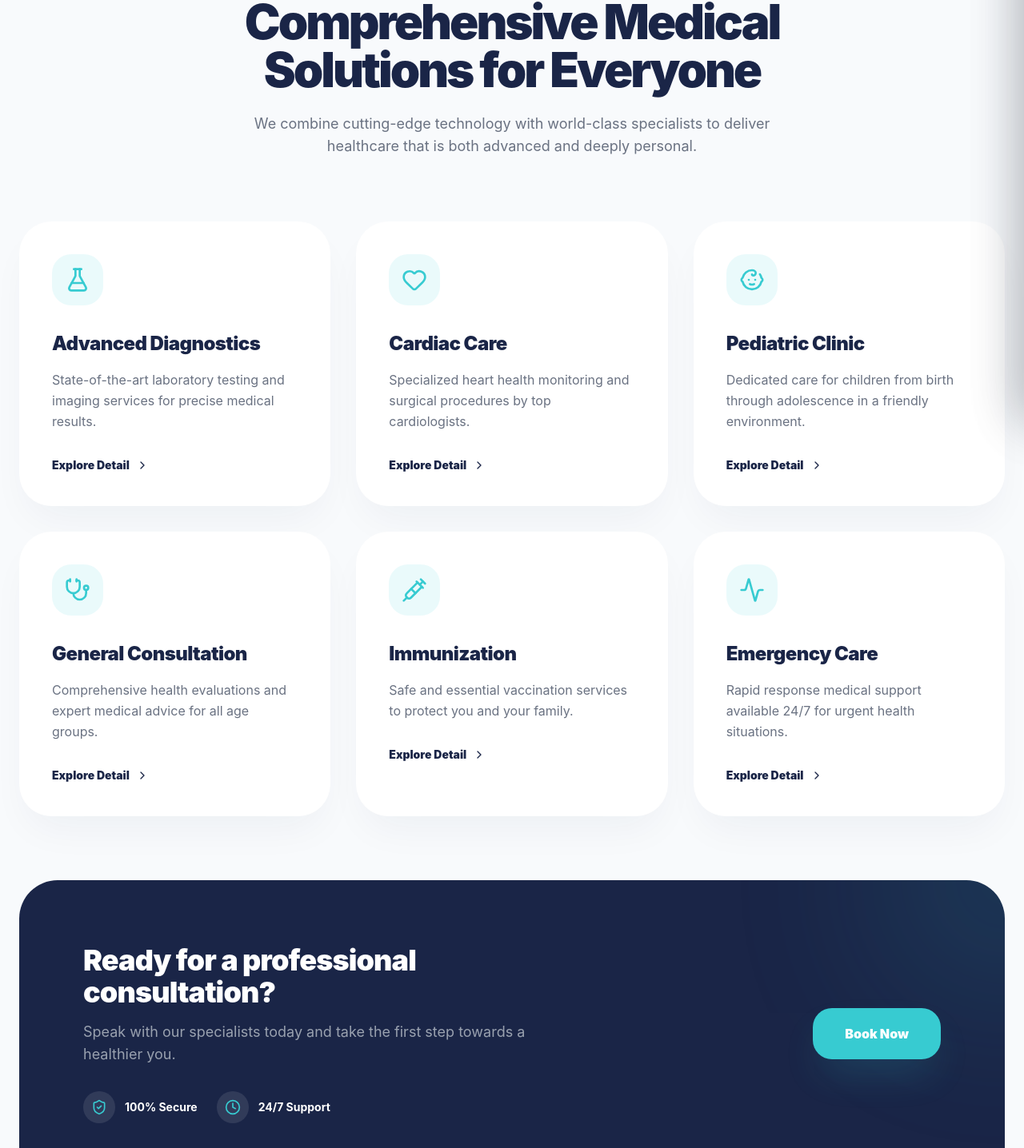
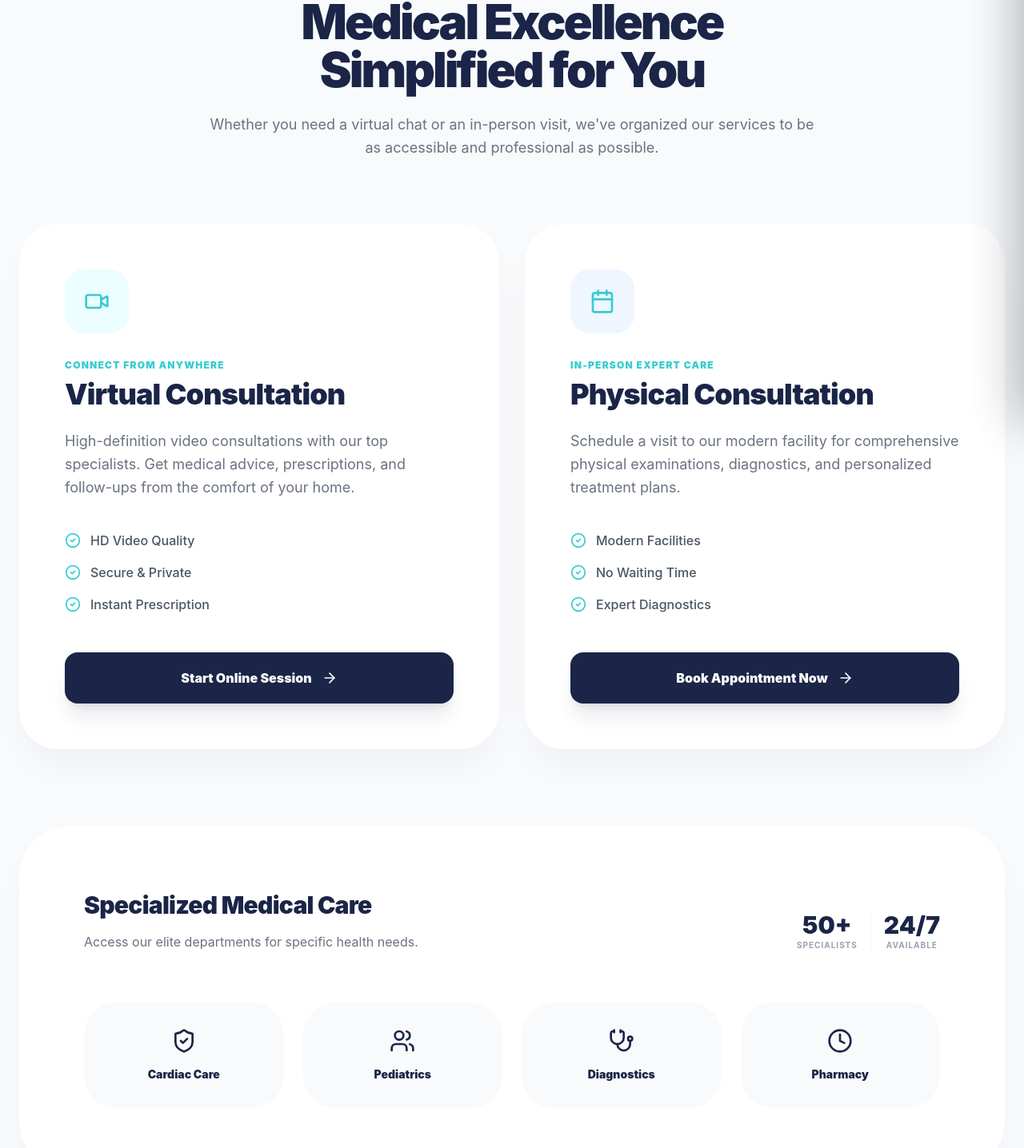
Before and after one commit to Godstimemoses555/ReactPro, a React (Vite) app in the folder demohealthcare/: page /services in a window 1280 px wide. Shown: the part 258-1694 px from the top of the page at 80% size. Built offline with nearby package versions, Linux system fonts and the light colour scheme.

Commit message:
feat: redesign Services page as a consultation hub and ensure all routing is functional

```diff
--- a/demohealthcare/src/Pages/Services.jsx
+++ b/demohealthcare/src/Pages/Services.jsx
@@ -1,68 +1,60 @@
 import React from 'react';
 import { motion } from 'framer-motion';
 import {
+    Video,
+    Calendar,
     Stethoscope,
-    Heart,
-    Baby,
-    FlaskConical,
-    Syringe,
-    Activity,
-    ChevronRight,
+    ArrowRight,
+    CheckCircle2,
     ShieldCheck,
-    Clock
+    Clock,
+    Users
 } from 'lucide-react';
+import { useNavigate } from 'react-router-dom';
 
 const Services = () => {
-    const services = [
+    const navigate = useNavigate();
+
+    const mainServices = [
         {
-            icon: <FlaskConical className="text-[#37CBD1]" size={32} />,
-            title: "Advanced Diagnostics",
-            description: "State-of-the-art laboratory testing and imaging services for precise medical results.",
-            delay: 0.1
+            title: "Virtual Consultation",
+            subtitle: "Connect from Anywhere",
+            description: "High-definition video consultations with our top specialists. Get medical advice, prescriptions, and follow-ups from the comfort of your home.",
+            icon: <Video size={32} className="text-[#37CBD1]" />,
+            path: "/consultation-room",
+            color: "bg-cyan-50",
+            features: ["HD Video Quality", "Secure & Private", "Instant Prescription"]
         },
         {
-            icon: <Heart className="text-[#37CBD1]" size={32} />,
-            title: "Cardiac Care",
-            description: "Specialized heart health monitoring and surgical procedures by top cardiologists.",
-            delay: 0.2
-        },
-        {
-            icon: <Baby className="text-[#37CBD1]" size={32} />,
-            title: "Pediatric Clinic",
-            description: "Dedicated care for children from birth through adolescence in a friendly environment.",
-            delay: 0.3
-        },
-        {
-            icon: <Stethoscope className="text-[#37CBD1]" size={32} />,
-            title: "General Consultation",
-            description: "Comprehensive health evaluations and expert medical advice for all age groups.",
-            delay: 0.4
-        },
-        {
-            icon: <Syringe className="text-[#37CBD1]" size={32} />,
-            title: "Immunization",
-            description: "Safe and essential vaccination services to protect you and your family.",
-            delay: 0.5
-        },
-        {
-            icon: <Activity className="text-[#37CBD1]" size={32} />,
-            title: "Emergency Care",
-            description: "Rapid response medical support available 24/7 for urgent health situations.",
-            delay: 0.6
+            title: "Physical Consultation",
+            subtitle: "In-Person Expert Care",
+            description: "Schedule a visit to our modern facility for comprehensive physical examinations, diagnostics, and personalized treatment plans.",
+            icon: <Calendar size={32} className="text-[#37CBD1]" />,
+            path: "/consultation",
+            color: "bg-blue-50",
+            features: ["Modern Facilities", "No Waiting Time", "Expert Diagnostics"]
         }
     ];
 
+    const additionalServices = [
+        { title: "Cardiac Care", icon: <HeartIcon /> },
+        { title: "Pediatrics", icon: <BabyIcon /> },
+        { title: "Diagnostics", icon: <FlaskIcon /> },
+        { title: "Pharmacy", icon: <PillsIcon /> }
+    ];
+
     return (
-        <div className="pt-32 pb-24 px-6 bg-[#F8FAFC]">
-            <div className="max-w-7xl mx-auto">
-                {/* Header */}
-                <div className="text-center mb-20">
+        <div className="min-h-screen bg-[#F8FAFC] pt-32 pb-24">
+            <div className="max-w-7xl mx-auto px-6">
+
+                {/* Header Section */}
+                <div className="text-center max-w-3xl mx-auto mb-20">
                     <motion.span
                         initial={{ opacity: 0, y: 10 }}
                         animate={{ opacity: 1, y: 0 }}
                         className="text-[10px] font-black uppercase tracking-[0.4em] text-[#37CBD1] mb-4 block"
                     >
-                        Our Expertise
+                        Our Service Hub
                     </motion.span>
                     <motion.h1
                         initial={{ opacity: 0, y: 20 }}
@@ -70,79 +62,109 @@ const Services = () => {
                         transition={{ delay: 0.1 }}
                         className="text-4xl md:text-6xl font-black text-[#1A2547] tracking-tighter mb-6"
                     >
-                        Comprehensive Medical <br /> Solutions for Everyone
+                        Medical Excellence <br /> Simplified for You
                     </motion.h1>
                     <motion.p
                         initial={{ opacity: 0, y: 20 }}
                         animate={{ opacity: 1, y: 0 }}
                         transition={{ delay: 0.2 }}
-                        className="text-gray-500 text-lg max-w-2xl mx-auto"
+                        className="text-gray-500 text-lg leading-relaxed"
                     >
-                        We combine cutting-edge technology with world-class specialists to deliver
-                        healthcare that is both advanced and deeply personal.
+                        Whether you need a virtual chat or an in-person visit, we've organized our services
+                        to be as accessible and professional as possible.
                     </motion.p>
                 </div>
 
-                {/* Services Grid */}
-                <div className="grid grid-cols-1 md:grid-cols-2 lg:grid-cols-3 gap-8">
-                    {services.map((service, index) => (
+                {/* Main Hub: Consultation Options */}
+                <div className="grid grid-cols-1 lg:grid-cols-2 gap-8 mb-24">
+                    {mainServices.map((service, index) => (
                         <motion.div
                             key={index}
-                            initial={{ opacity: 0, y: 30 }}
-                            whileInView={{ opacity: 1, y: 0 }}
-                            transition={{ delay: service.delay, duration: 0.5 }}
+                            initial={{ opacity: 0, x: index === 0 ? -20 : 20 }}
+                            whileInView={{ opacity: 1, x: 0 }}
+                            transition={{ duration: 0.6 }}
                             viewport={{ once: true }}
-                            whileHover={{ y: -10 }}
-                            className="bg-white p-10 rounded-[40px] shadow-2xl shadow-[#1A2547]/5 border border-white hover:border-[#37CBD1]/20 transition-all group"
+                            className="bg-white rounded-[48px] p-10 md:p-14 shadow-2xl shadow-[#1A2547]/5 border border-white flex flex-col justify-between group hover:shadow-cyan-500/10 transition-all"
                         >
-                            <div className="w-16 h-16 bg-[#37CBD1]/10 rounded-3xl flex items-center justify-center mb-8 group-hover:bg-[#37CBD1] group-hover:text-white transition-colors duration-500">
+                            <div>
+                                <div className={`w-20 h-20 ${service.color} rounded-3xl flex items-center justify-center mb-8`}>
                                     {service.icon}
                                 </div>
-                            <h3 className="text-2xl font-black text-[#1A2547] mb-4 tracking-tight">{service.title}</h3>
-                            <p className="text-gray-500 leading-relaxed mb-8">
+                                <span className="text-[#37CBD1] font-black text-xs uppercase tracking-widest mb-2 block">
+                                    {service.subtitle}
+                                </span>
+                                <h2 className="text-3xl md:text-4xl font-black text-[#1A2547] mb-6 tracking-tight">
+                                    {service.title}
+                                </h2>
+                                <p className="text-gray-500 text-lg leading-relaxed mb-10">
                                     {service.description}
                                 </p>
-                            <button className="flex items-center gap-2 text-sm font-black text-[#1A2547] group-hover:text-[#37CBD1] transition-colors">
-                                Explore Detail <ChevronRight size={16} />
+
+                                <div className="space-y-4 mb-12">
+                                    {service.features.map((feature, i) => (
+                                        <div key={i} className="flex items-center gap-3 text-gray-600 font-medium">
+                                            <CheckCircle2 size={20} className="text-[#37CBD1]" />
+                                            {feature}
+                                        </div>
+                                    ))}
+                                </div>
+                            </div>
+
+                            <button
+                                onClick={() => navigate(service.path)}
+                                className="w-full py-5 bg-[#1A2547] text-white rounded-2xl font-black flex items-center justify-center gap-3 group-hover:bg-[#37CBD1] transition-all transform group-hover:-translate-y-1 shadow-xl shadow-[#1A2547]/10"
+                            >
+                                {index === 0 ? 'Start Online Session' : 'Book Appointment Now'}
+                                <ArrowRight size={20} className="group-hover:translate-x-2 transition-transform" />
                             </button>
                         </motion.div>
                     ))}
                 </div>
 
-                {/* Bottom CTA */}
-                <motion.div
-                    initial={{ opacity: 0, scale: 0.95 }}
-                    whileInView={{ opacity: 1, scale: 1 }}
-                    className="mt-20 bg-[#1A2547] rounded-[48px] p-12 md:p-20 relative overflow-hidden text-white"
-                >
-                    <div className="absolute top-0 right-0 w-64 h-64 bg-[#37CBD1] rounded-full blur-[120px] opacity-20 -mr-32 -mt-32"></div>
-                    <div className="relative z-10 flex flex-col md:flex-row items-center justify-between gap-12">
-                        <div className="max-w-xl">
-                            <h2 className="text-3xl md:text-4xl font-black tracking-tight mb-4">Ready for a professional consultation?</h2>
-                            <p className="text-gray-400 text-lg mb-8">Speak with our specialists today and take the first step towards a healthier you.</p>
-                            <div className="flex flex-wrap gap-6">
-                                <div className="flex items-center gap-3">
-                                    <div className="w-10 h-10 bg-white/10 rounded-full flex items-center justify-center">
-                                        <ShieldCheck size={20} className="text-[#37CBD1]" />
+                {/* Additional Care Grid */}
+                <div className="bg-white rounded-[64px] p-12 md:p-20 shadow-2xl shadow-[#1A2547]/5 border border-white">
+                    <div className="flex flex-col md:flex-row justify-between items-end mb-16 gap-8 text-center md:text-left">
+                        <div>
+                            <h3 className="text-3xl font-black text-[#1A2547] tracking-tight mb-4">Specialized Medical Care</h3>
+                            <p className="text-gray-500">Access our elite departments for specific health needs.</p>
                         </div>
-                                    <span className="text-sm font-bold">100% Secure</span>
+                        <div className="flex gap-4">
+                            <div className="flex flex-col items-center">
+                                <span className="text-3xl font-black text-[#1A2547]">50+</span>
+                                <span className="text-[10px] text-gray-400 font-bold uppercase tracking-widest">Specialists</span>
                             </div>
-                                <div className="flex items-center gap-3">
-                                    <div className="w-10 h-10 bg-white/10 rounded-full flex items-center justify-center">
-                                        <Clock size={20} className="text-[#37CBD1]" />
-                                    </div>
-                                    <span className="text-sm font-bold">24/7 Support</span>
+                            <div className="w-px h-12 bg-gray-100"></div>
+                            <div className="flex flex-col items-center">
+                                <span className="text-3xl font-black text-[#1A2547]">24/7</span>
+                                <span className="text-[10px] text-gray-400 font-bold uppercase tracking-widest">Available</span>
                             </div>
                         </div>
                     </div>
-                        <button className="bg-[#37CBD1] text-white px-10 py-5 rounded-3xl font-black hover:bg-white hover:text-[#1A2547] transition-all transform hover:-translate-y-1 shadow-2xl shadow-[#37CBD1]/20">
-                            Book Now
-                        </button>
+
+                    <div className="grid grid-cols-2 md:grid-cols-4 gap-6">
+                        {additionalServices.map((item, i) => (
+                            <motion.div
+                                key={i}
+                                whileHover={{ scale: 1.05 }}
+                                className="flex flex-col items-center p-8 bg-gray-50 rounded-[40px] hover:bg-[#37CBD1]/5 transition-colors cursor-pointer group"
+                            >
+                                <div className="mb-4 text-[#1A2547] group-hover:text-[#37CBD1] transition-colors">
+                                    {item.icon}
                                 </div>
+                                <span className="text-sm font-black text-[#1A2547]">{item.title}</span>
                             </motion.div>
+                        ))}
+                    </div>
+                </div>
             </div>
         </div>
     );
 };
 
+// Simple Icon Components for the Grid
+const HeartIcon = () => <ShieldCheck size={32} />;
+const BabyIcon = () => <Users size={32} />;
+const FlaskIcon = () => <Stethoscope size={32} />;
+const PillsIcon = () => <Clock size={32} />;
+
 export default Services;
```
Lines whose indentation alone changed are shown as unchanged.
